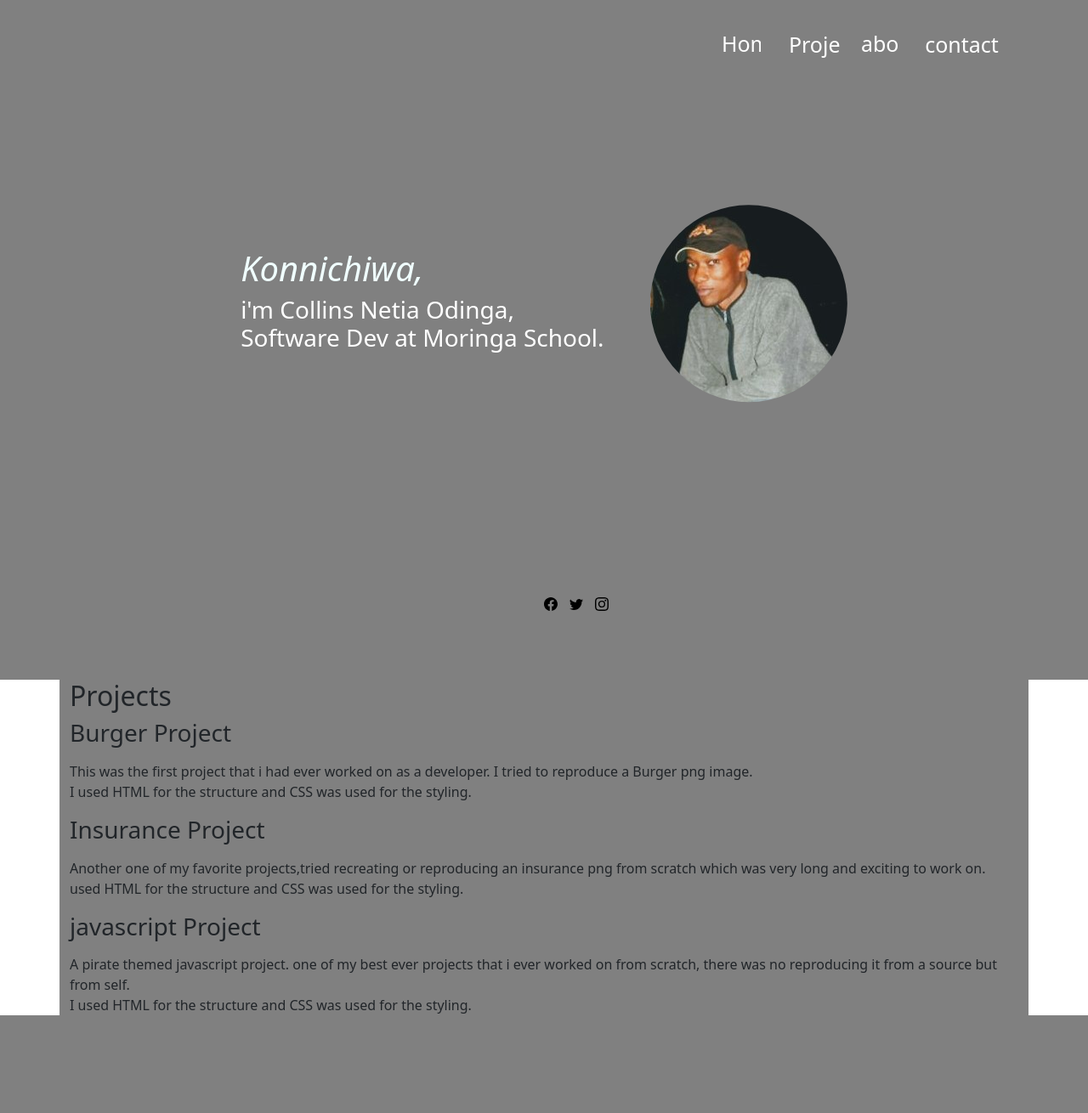
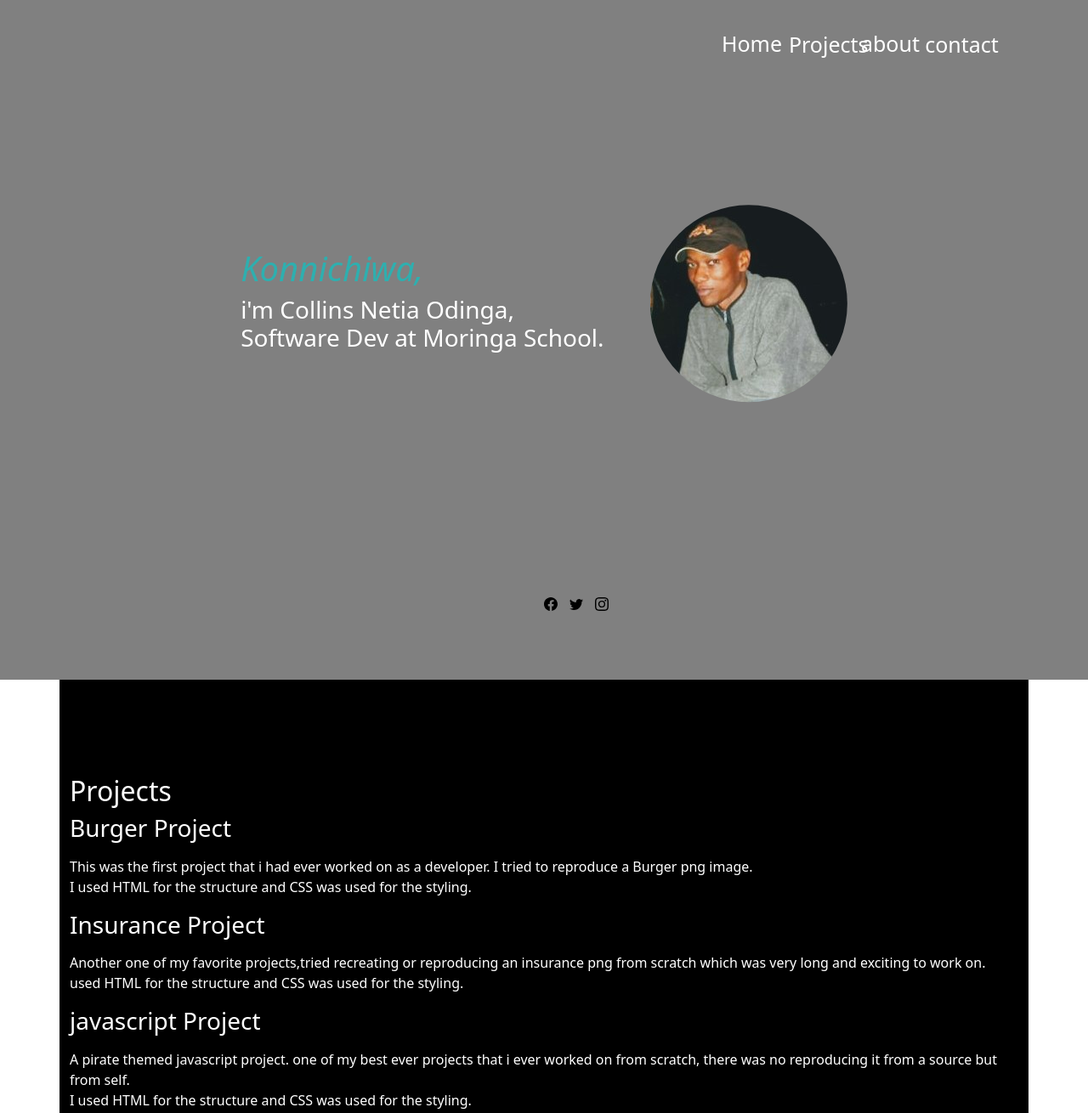
Before and after one commit to Netiar/portfolio-, a plain HTML site: page index.html in a window 1280 px wide. Shown: the top 1310 px of the page at 85% size. Before the commit the page ends 1211 px from the top, so only its background shows below. Drawn offline with Linux system fonts and the light colour scheme; files that its build step writes are made by us from their sources.

Commit message:
style: styling of the container

```diff
--- a/css/style.css
+++ b/css/style.css
@@ -3,7 +3,6 @@
     margin: 0;
     padding: 0;
     box-sizing: border-box;
-    background-color:gray;
 
 }
 
@@ -11,6 +10,7 @@
 {
     width: 100%;
     height: 100vh;
+    background-color:gray;
 }
 
 .navbar
@@ -65,7 +65,7 @@
 .monkey h1
 {
     font-style: italic;
-    color: azure ;
+    color: rgb(46, 175, 175) ;
 }
 
 .bando
@@ -126,30 +126,17 @@
     padding-left: 45%;
 }
 
+}
 
+.container
+{
+    background-color:#000;
+    color: #fff;
+    width: 100%;
+    height: 100vh;
+}
 
-
-
-
-
-
-
-
-
-
-
-
-
-
-
-
-
-
-
-
-
-
-
-
-
+.wrapper
+{
+    padding-top: 10%;
 }
```
